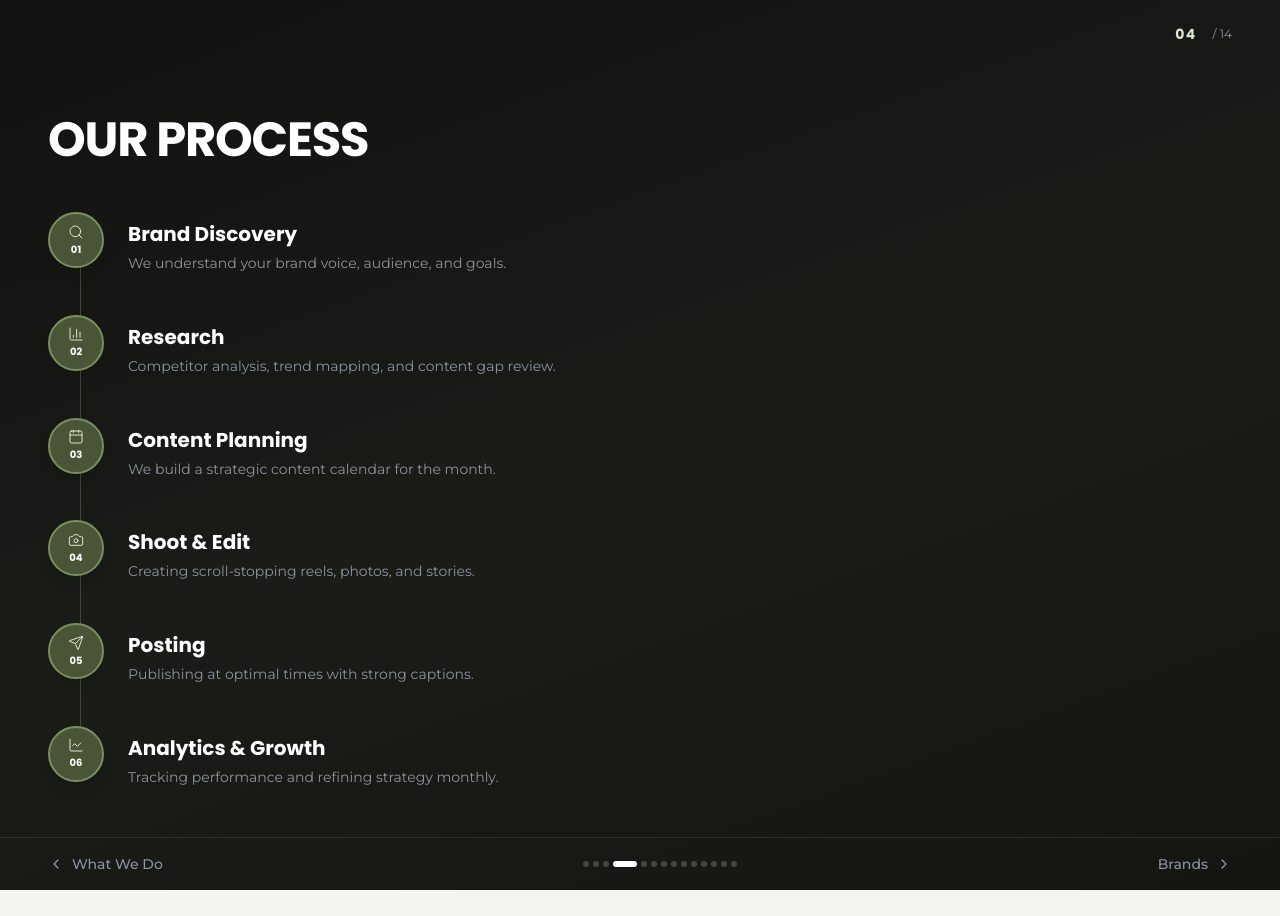
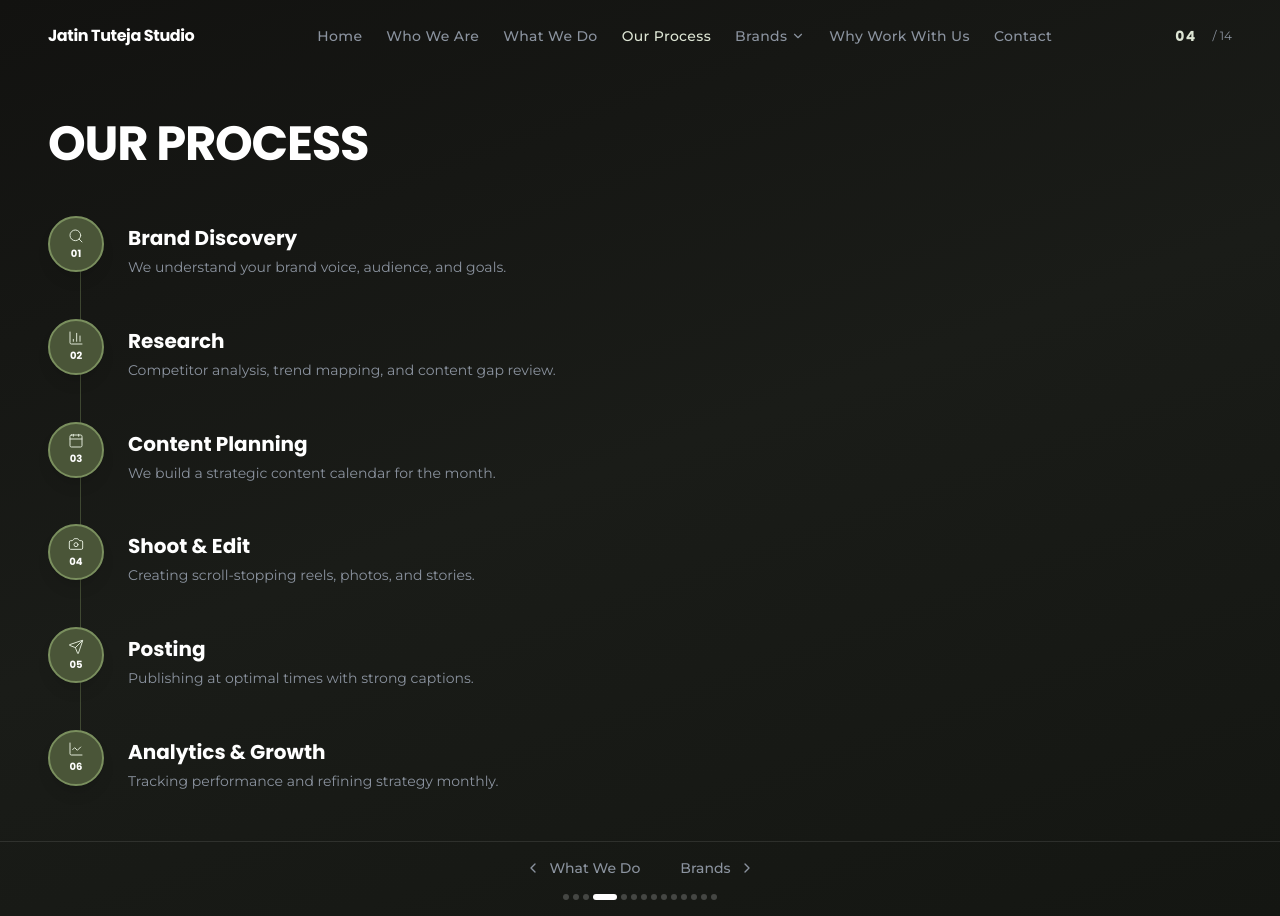
Before and after one commit to JatinTuteja013/agency-portfolio, a Next.js app: page /process in a window 1280 px wide. Before the commit the page ends 890 px from the top, so only its background shows below. Built offline with nearby package versions, Linux system fonts and the light colour scheme.

Commit message:
Mobile: hide title & counter; align nav right in header

```diff
--- a/src/components/SlideShell.tsx
+++ b/src/components/SlideShell.tsx
@@ -2,6 +2,7 @@ import Image from "next/image";
 import Link from "next/link";
 import { ChevronLeft, ChevronRight } from "lucide-react";
 import type { StaticImageData } from "next/image";
+import SiteNav from "@/components/SiteNav";
 import SlideKeyboardNav from "@/components/SlideKeyboardNav";
 import { getAdjacentSlides, slides } from "@/data/slides";
 
@@ -58,8 +59,21 @@ export default function SlideShell({
 
       <SlideKeyboardNav path={path} />
 
-      <header className="relative z-20 flex items-center justify-end px-6 py-5 md:px-12 md:py-6">
-        <div className="flex items-center gap-4">
+      <header className="relative z-20 flex items-center justify-between gap-4 px-6 py-5 md:px-12 md:py-6">
+        <Link
+          href="/"
+          className={`shrink-0 font-heading text-sm font-bold tracking-tight md:text-base ${
+            hasBackground || isDark ? "text-card hover:text-sage" : "text-primary hover:text-accent"
+          } hidden sm:inline`}
+        >
+          Jatin Tuteja Studio
+        </Link>
+
+        <div className="ml-auto lg:ml-0">
+          <SiteNav light={!hasBackground && !isDark} />
+        </div>
+
+        <div className="hidden sm:flex shrink-0 items-center gap-4">
           <span
             className={`font-heading text-sm font-bold tracking-widest ${
               hasBackground || isDark ? "text-sage" : "text-accent"
@@ -80,7 +94,8 @@ export default function SlideShell({
           footerOnLight ? "border-t border-border" : "border-t border-white/10"
         }`}
       >
-        <div className="mx-auto flex max-w-7xl items-center justify-between">
+        <div className="mx-auto flex max-w-7xl flex-col items-center gap-4">
+          <div className="flex items-center justify-center gap-6 sm:gap-10">
             {prev ? (
               <Link
                 href={prev.path}
@@ -91,10 +106,30 @@ export default function SlideShell({
                 <span className="sm:hidden">Prev</span>
               </Link>
             ) : (
-            <div />
+              <span className="invisible flex items-center gap-2 text-sm">
+                <ChevronLeft className="h-4 w-4" />
+                <span>Prev</span>
+              </span>
             )}
 
-          <nav className="hidden items-center gap-1 md:flex">
+            {next ? (
+              <Link
+                href={next.path}
+                className={`group flex items-center gap-2 text-sm font-medium transition-colors ${footerLinkClass}`}
+              >
+                <span className="hidden sm:inline">{next.label}</span>
+                <span className="sm:hidden">Next</span>
+                <ChevronRight className="h-4 w-4 transition-transform group-hover:translate-x-1" />
+              </Link>
+            ) : (
+              <span className="invisible flex items-center gap-2 text-sm">
+                <span>Next</span>
+                <ChevronRight className="h-4 w-4" />
+              </span>
+            )}
+          </div>
+
+          <nav className="flex items-center justify-center gap-1">
             {slides.map((slide) => (
               <Link
                 key={slide.slug}
@@ -112,19 +147,6 @@ export default function SlideShell({
               />
             ))}
           </nav>
-
-          {next ? (
-            <Link
-              href={next.path}
-              className={`group flex items-center gap-2 text-sm font-medium transition-colors ${footerLinkClass}`}
-            >
-              <span className="hidden sm:inline">{next.label}</span>
-              <span className="sm:hidden">Next</span>
-              <ChevronRight className="h-4 w-4 transition-transform group-hover:translate-x-1" />
-            </Link>
-          ) : (
-            <div />
-          )}
         </div>
       </footer>
     </div>
```
Lines whose indentation alone changed are shown as unchanged.
